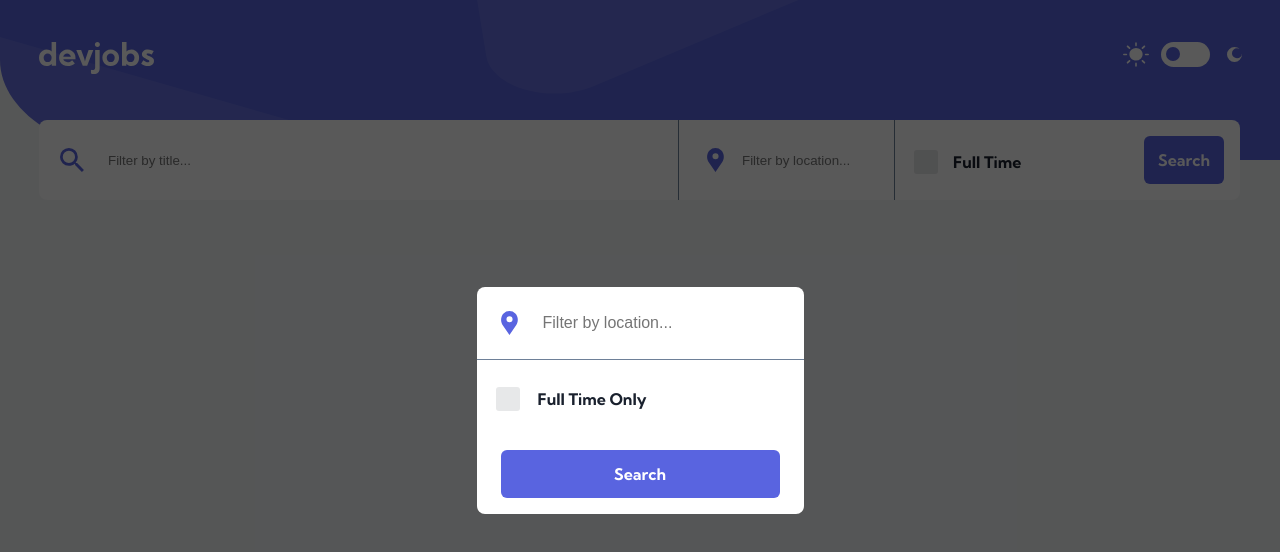
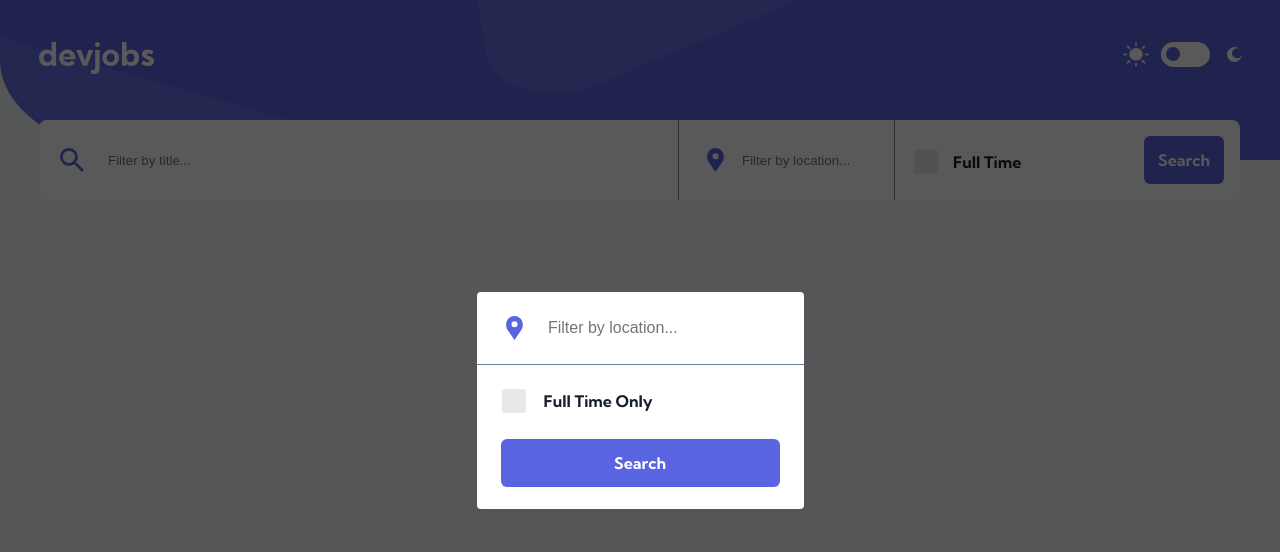
Before and after one commit to pierrolabo/githubjobs-api, a React (Create React App) app: page / in a window 1280 px wide. Shown: the top 552 px of the page. Built offline with nearby package versions, Linux system fonts and the light colour scheme.

Commit message:
Style Modal

```diff
--- a/src/components/ModalFilter/ModalFilter.scss
+++ b/src/components/ModalFilter/ModalFilter.scss
@@ -1,5 +1,5 @@
 @import '../../styles/variables';
-
+@import '../../styles/mixin';
 .modal__container {
     position: fixed;
     overflow: hidden;
@@ -21,32 +21,34 @@
   .modal {
       display: flex;
       flex-direction: column;
-      //max-width: 327px;
-      //max-height: 217px;
-      min-height: 227px;
-      min-width: 327px;
+      max-height: 217px;
+      min-height: 217px;
+      max-width: 327px;
+      width: 94%;
+      border-radius: 4px;
       background-color: #fff;
-      border-radius: 8px;
+      body.dark-mode &{
+        background-color: $brand-secondary-dark;
+    }
       &__inputLocation {
-          display: flex;
-          align-items: center;
+          @include inputLocation;
+          border-top-left-radius: inherit;
+          border-top-right-radius: inherit;
           border-bottom: 1px solid $color-dark-grey;
-        &__logo {
+          max-height: 73px;
+          min-height: 72px;
+          &__logo {
+            margin-left: 9%;
             &--locationLogo {
                 width: 18px;
                 height: 24px;
-                -webkit-mask: url(../../assets/desktop/icon-location.svg) no-repeat center;
-                        mask: url(../../assets/desktop/icon-location.svg) no-repeat center;
-                background-color: $color-button-default;
-                margin-left: 24px;
                 margin-right: 24px;
             }
         }
         &--input {
-            border: none;
-            height: 72px;
             width: 64%;
             font-size: 16px;
+            height: 72px;
             &:focus {
                 outline: none;
             }
@@ -58,51 +60,12 @@
         }
       }
       &__inputTimeOption {
-        display: flex;
-        align-items: center;
-        margin-top: 4px;
-        height: 71px;
-        //  Remove default style
+          @include inputTimeOption;
+          width: 279px;
+        min-height: 72px;
         &--input {
-            -webkit-appearance: none;
-            -moz-appearance: none;
-            -ms-appearance: none;
-            width: 24px;
-            height: 24px;
-            margin-left: 19px;
+            margin-left: 9%;
             margin-right: 18px;
-            background: #E7E8E9;
-            border-radius: 3px;
-            body.dark-mode &{
-                background-color: #313743;
-            }
-        &:checked {
-            background: #5964e0 !important;
-            position: relative;
-            &:before {
-              font-family:"Font Awesome 5 Free";
-              content: '\f00c';
-              display: block;
-              color: #fff;
-              font-size: 13px;
-              position: absolute;
-              top: 5px;
-              left: 5px;
-            }
-          }
-          &:focus {
-            outline: none;
-        }
-        }
-        & label {
-            color: #19202D;
-            font-weight: bold;
-            font-size: 16px;
-            //margin-right: 28px;
-            body.dark-mode &{
-                color: #fff;
-            }
-
         }
     }
       &__searchButton {
@@ -112,13 +75,16 @@
           height: 48px;
           border-radius: 6px;
           background-color: $color-button-default;
-
+          margin-bottom: 22px;
           &--text {
-            background-color: $color-button-default;
             color: #fff;
             margin: auto auto;
             font-weight: bold;
-                        font-size: 16px;
+            font-size: 16px;
           }
+          &:hover {
+            cursor: pointer;
+            background-color: #939bf4;
+        }
       }
   }
```
